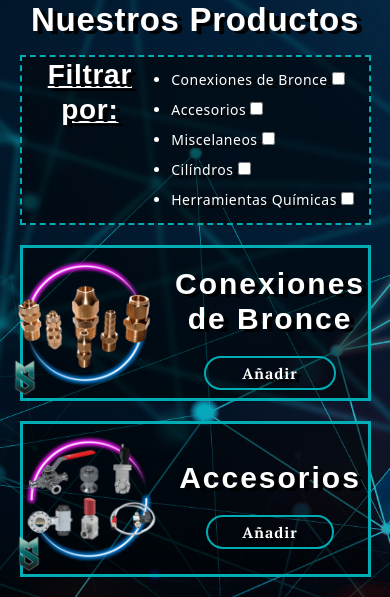
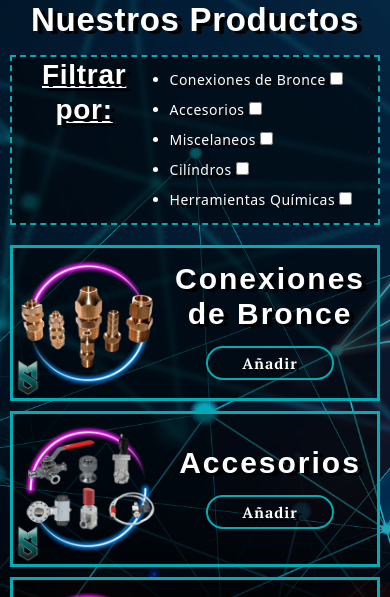
Before and after one commit to ortenzilautaro/metalurgicasanzo, a plain HTML site: page pages/productos.html in a window 390 px wide. Shown: the part 173-770 px from the top of the page. Drawn offline with nearby package versions, Linux system fonts and the light colour scheme; a web font is replaced by a local one.

Commit message:
Correccion del responsive productos

```diff
--- a/css/style.css
+++ b/css/style.css
@@ -892,8 +892,13 @@ iframe{
     .confian h3{
         font-size: 28px;
     }
+    .producto h3{
+        font-size: 35px;
+        margin: 0 0 10px 0;
+    }
     .producto div button{
         width: 200px;
+        font-size: 25px;
     }
     .novedades{
     grid-template-columns: 400px 400px;
@@ -1019,9 +1024,15 @@ iframe{
     .producto{
         width: 90%;
     }
+    .filtrar{
+        margin: 10px;
+    }
     .filtrar ul li{
         margin: 10px;
         font-size: 17px;
+    }
+    .nuestros-productos{
+        margin: 10px;
     }
     .formulario-y-comunicacion{
         flex-direction: column;
@@ -1119,13 +1130,11 @@ iframe{
         align-items: center;
     }
     .filtrar{
-        width: 90%;
+        width: 97%;
         display: flex;
         flex-direction: column;
         justify-content: center;
         align-items: center;
-        margin: 20px 20px 0 20px;
-        padding: 0px;
     }
     .filtrar ul{
         flex-direction: row;
@@ -1134,6 +1143,14 @@ iframe{
     .filtrar ul li{
         margin: 5px;
         font-size: 15px;
+    }
+    .nuestros-productos{
+        width: 97%;
+        margin: 0px;
+    }
+    .producto{
+        width: 100%;
+        margin-bottom: 10px;
     }
     .novedades{
         grid-template-columns: 0.5fr 0.5fr;
@@ -1215,9 +1232,10 @@ iframe{
         margin: 10px;
     }
     .filtrar h2{
-        grid-column: 1/1;
+        grid-column: 1/2;
     }
     .filtrar ul{
+        width: 100%;
         grid-column: 2/4;
         display: grid;
         grid-template-columns: 2fr 1fr;
@@ -1304,6 +1322,12 @@ iframe{
     }
 }
 @media screen and (max-width: 660px){
+    .filtrar{
+        width: 95%;
+    }
+    .nuestros-productos{
+        width: 95%;
+    }
     .novedades{
         grid-template-columns: 0.9fr;
         grid-template-rows: 30px 300px 300px 300px 300px;
@@ -1324,22 +1348,6 @@ iframe{
         letter-spacing: 1px;
         line-height: 15px;
     }
-    .filtrar{
-        display: flex;
-        flex-direction: row;
-        align-items: start;
-        justify-content: start;
-    }
-    .filtrar h2{
-        width: 70%;
-        font-size: 28px;
-    }
-    .filtrar ul{
-        width: 100%;
-        display: flex;
-        flex-direction: column;
-        align-items: start;
-    }
     .novedades{
         grid-template-columns: 1frfr;
         grid-template-rows: 30px 275px 275px 275px 275px;
@@ -1422,9 +1430,21 @@ iframe{
         font-size: 29px;
     }
     .filtrar{
-        padding: 0px;
+        display: flex;
+        flex-direction: row;
+        align-items: start;
+        justify-content: start;
+        padding: 0;
+    }
+    .filtrar h2{
+        width: 70%;
+        font-size: 28px;
     }
     .filtrar ul{
+        width: 100%;
+        display: flex;
+        flex-direction: column;
+        align-items: start;
         padding: 1px;
     }
     .filtrar ul li{
```
